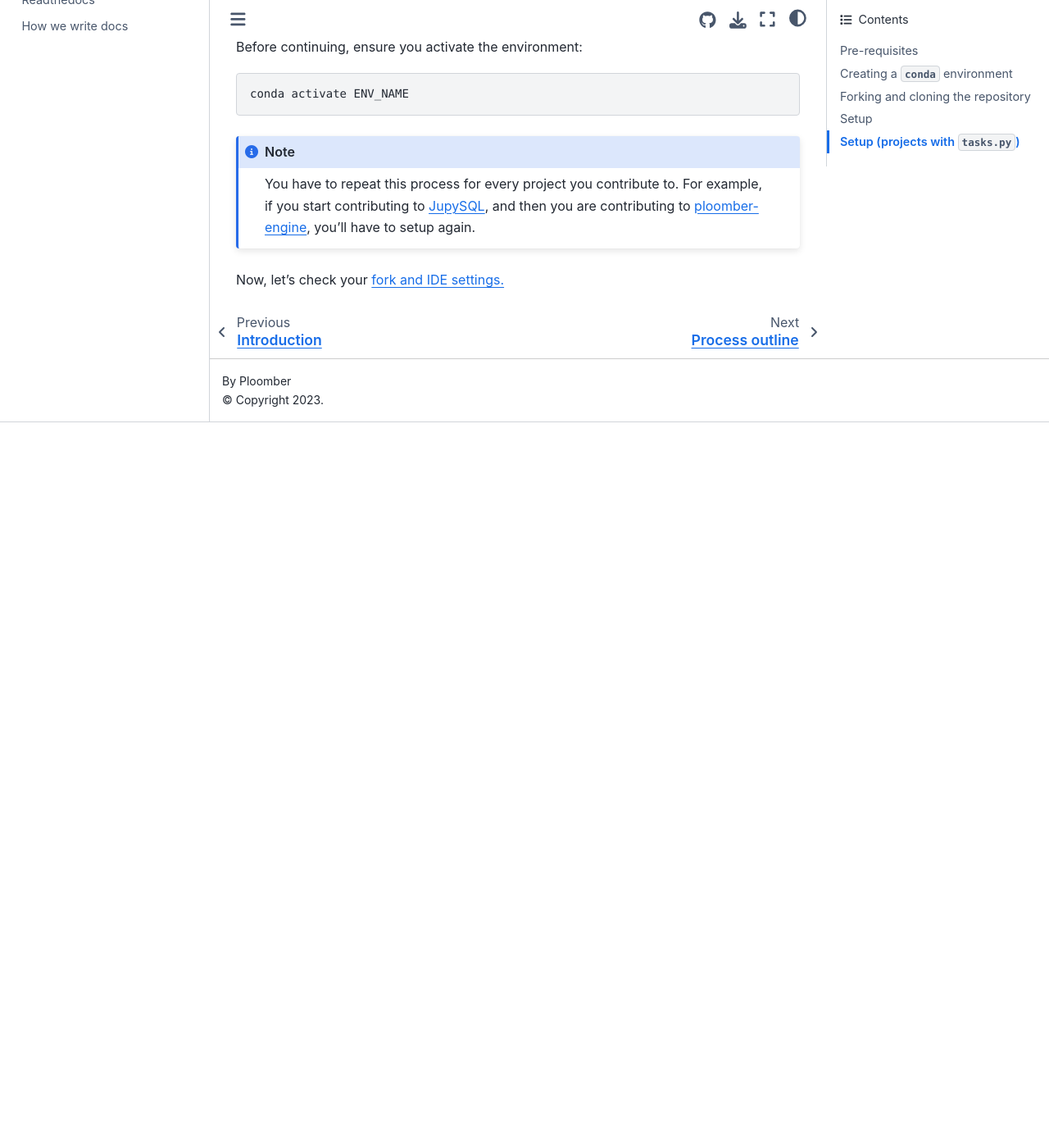
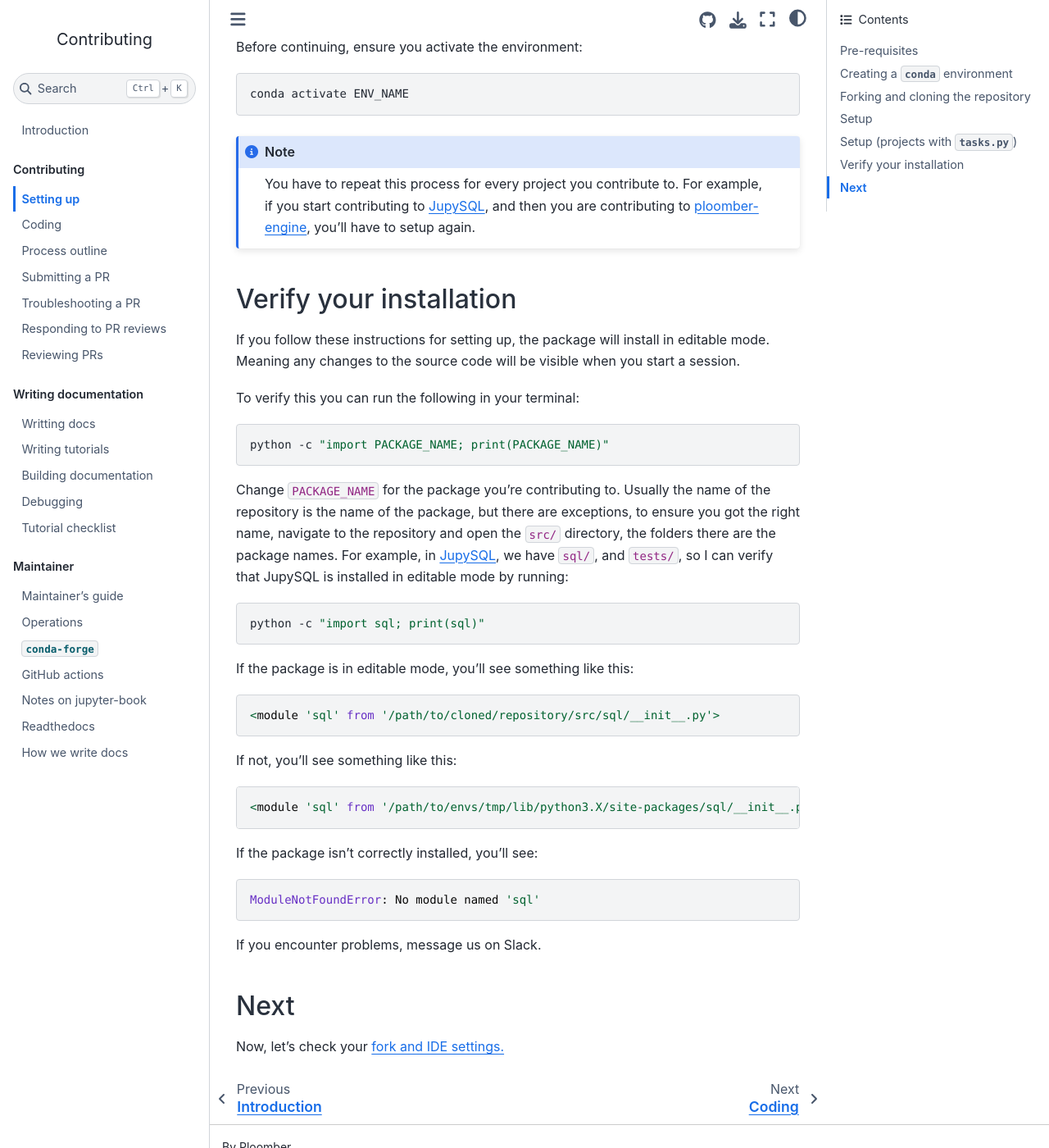
Before and after one commit to ploomber/contributing, a Jupyter Book: the page built from contributing/setup.md, in a window 1280 px wide and 1400 px high, scrolled down 4399 px. Shown: the whole window at 82% size. Built offline with Jupyter Book 1.0.4 settings and Sphinx 7.4.7 and the Sphinx Book theme 1.1.4, drawn with Linux system fonts in a browser that asks for light colours; before the commit the page ends 4914 px from its top, so only the background shows below that.

Commit message:
note on editable mode

````diff
--- a/_toc.yml
+++ b/_toc.yml
@@ -7,8 +7,8 @@ parts:
   - caption: Contributing
     chapters:
       - file: contributing/setup
+      - file: contributing/coding
       - file: contributing/process-outline
-      - file: contributing/coding
       - file: contributing/submitting-pr
       - file: contributing/troubleshooting
       - file: contributing/responding-pr-review
--- a/contributing/setup.md
+++ b/contributing/setup.md
@@ -165,5 +165,47 @@ conda activate ENV_NAME
 You have to repeat this process for every project you contribute to. For example, if you start contributing to [JupySQL](https://github.com/ploomber/jupysql), and then you are contributing to [ploomber-engine](https://github.com/ploomber/ploomber-engine), you'll have to setup again.
 ```
 
+## Verify your installation
+
+If you follow these instructions for setting up, the package will install in editable
+mode. Meaning any changes to the source code will be visible when you start a session.
+
+To verify this you can run the following in your terminal:
+
+```sh
+python -c "import PACKAGE_NAME; print(PACKAGE_NAME)"
+```
+
+Change `PACKAGE_NAME` for the package you're contributing to. Usually the name of
+the repository is the name of the package, but there are exceptions, to ensure you
+got the right name, navigate to the repository and open the `src/` directory, the
+folders there are the package names. For example, in [JupySQL](https://github.com/ploomber/jupysql/tree/master/src), we have `sql/`, and
+`tests/`, so I can verify that JupySQL is installed in editable mode by running:
+
+```sh
+python -c "import sql; print(sql)"
+```
+
+If the package is in editable mode, you'll see something like this:
+
+```
+<module 'sql' from '/path/to/cloned/repository/src/sql/__init__.py'>
+```
+
+If not, you'll see something like this:
+
+```
+<module 'sql' from '/path/to/envs/tmp/lib/python3.X/site-packages/sql/__init__.py'>
+```
+
+If the package isn't correctly installed, you'll see:
+
+```
+ModuleNotFoundError: No module named 'sql'
+```
+
+If you encounter problems, message us on Slack.
+
+## Next
 
 Now, let's check your [fork and IDE settings.](coding)
--- a/maintainer/maintainer.md
+++ b/maintainer/maintainer.md
@@ -101,7 +101,8 @@ gh checkout pr NUMBER
 ```
 
 ```{note}
-Ensure that the package you're testing is installed in editable mode!
+Ensure that the package you're testing is installed in editable mode.
+See [](../contributing/setup.md#verify-your-installation) for more information.
 ```
 
 ## Continuous integration
````
